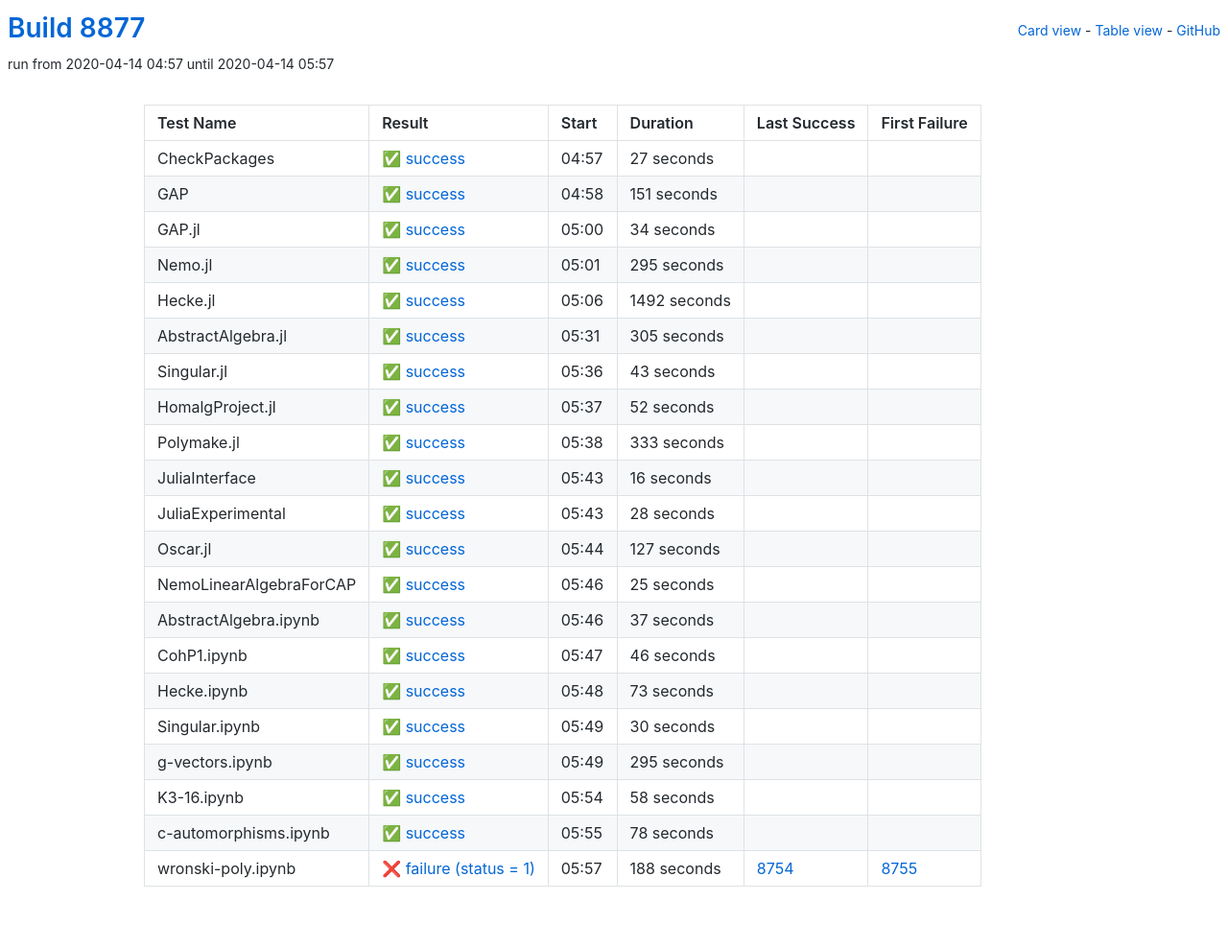
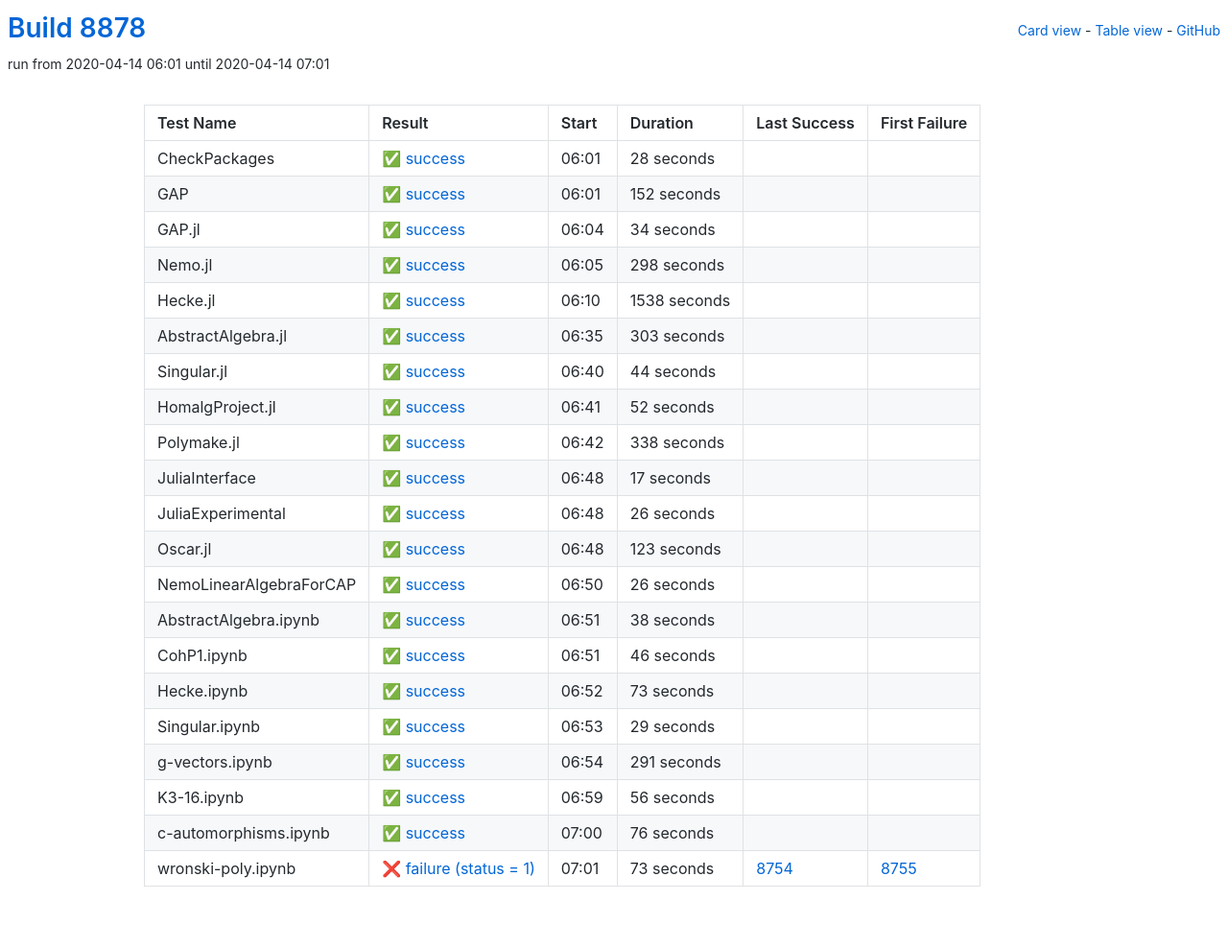
Before and after one commit to oscar-system/oscar-ci-status, a Jekyll site: the page built from table.html, in a window 1280 px wide. Shown: the whole page at 96% size. Built offline with Jekyll 4.4.1, drawn with Linux system fonts in a browser that asks for light colours.

Commit message:
Build 8878

```diff
--- a/_data/ci.yml
+++ b/_data/ci.yml
@@ -1,27 +1,27 @@
-build: 8877
-build_url: https://oscarci.mathematik.uni-kl.de/job/oscar/8877/
+build: 8878
+build_url: https://oscarci.mathematik.uni-kl.de/job/oscar/8878/
 job: oscar
 tests:
-- duration: 27
+- duration: 28
   exitcode: 0
   first_failure: false
   first_failure_url: null
   last_success: false
   last_success_url: null
-  log: https://oscarci.mathematik.uni-kl.de/job/oscar/8877/artifact/logs/build-8877/CheckPackages.log
+  log: https://oscarci.mathematik.uni-kl.de/job/oscar/8878/artifact/logs/build-8878/CheckPackages.log
   name: CheckPackages
-  start: 2020-04-14 04:57
+  start: 2020-04-14 06:01
   status: success
   success: true
-- duration: 151
+- duration: 152
   exitcode: 0
   first_failure: false
   first_failure_url: null
   last_success: false
   last_success_url: null
-  log: https://oscarci.mathematik.uni-kl.de/job/oscar/8877/artifact/logs/build-8877/GAP.log
+  log: https://oscarci.mathematik.uni-kl.de/job/oscar/8878/artifact/logs/build-8878/GAP.log
   name: GAP
-  start: 2020-04-14 04:58
+  start: 2020-04-14 06:01
   status: success
   success: true
 - duration: 34
@@ -30,53 +30,53 @@ tests:
   first_failure_url: null
   last_success: false
   last_success_url: null
-  log: https://oscarci.mathematik.uni-kl.de/job/oscar/8877/artifact/logs/build-8877/GAP.jl.log
+  log: https://oscarci.mathematik.uni-kl.de/job/oscar/8878/artifact/logs/build-8878/GAP.jl.log
   name: GAP.jl
-  start: 2020-04-14 05:00
+  start: 2020-04-14 06:04
   status: success
   success: true
-- duration: 295
+- duration: 298
   exitcode: 0
   first_failure: false
   first_failure_url: null
   last_success: false
   last_success_url: null
-  log: https://oscarci.mathematik.uni-kl.de/job/oscar/8877/artifact/logs/build-8877/Nemo.jl.log
+  log: https://oscarci.mathematik.uni-kl.de/job/oscar/8878/artifact/logs/build-8878/Nemo.jl.log
   name: Nemo.jl
-  start: 2020-04-14 05:01
+  start: 2020-04-14 06:05
   status: success
   success: true
-- duration: 1492
+- duration: 1538
   exitcode: 0
   first_failure: false
   first_failure_url: null
   last_success: false
   last_success_url: null
-  log: https://oscarci.mathematik.uni-kl.de/job/oscar/8877/artifact/logs/build-8877/Hecke.jl.log
+  log: https://oscarci.mathematik.uni-kl.de/job/oscar/8878/artifact/logs/build-8878/Hecke.jl.log
   name: Hecke.jl
-  start: 2020-04-14 05:06
+  start: 2020-04-14 06:10
   status: success
   success: true
-- duration: 305
+- duration: 303
   exitcode: 0
   first_failure: false
   first_failure_url: null
   last_success: false
   last_success_url: null
-  log: https://oscarci.mathematik.uni-kl.de/job/oscar/8877/artifact/logs/build-8877/AbstractAlgebra.jl.log
+  log: https://oscarci.mathematik.uni-kl.de/job/oscar/8878/artifact/logs/build-8878/AbstractAlgebra.jl.log
   name: AbstractAlgebra.jl
-  start: 2020-04-14 05:31
+  start: 2020-04-14 06:35
   status: success
   success: true
-- duration: 43
+- duration: 44
   exitcode: 0
   first_failure: false
   first_failure_url: null
   last_success: false
   last_success_url: null
-  log: https://oscarci.mathematik.uni-kl.de/job/oscar/8877/artifact/logs/build-8877/Singular.jl.log
+  log: https://oscarci.mathematik.uni-kl.de/job/oscar/8878/artifact/logs/build-8878/Singular.jl.log
   name: Singular.jl
-  start: 2020-04-14 05:36
+  start: 2020-04-14 06:40
   status: success
   success: true
 - duration: 52
@@ -85,75 +85,75 @@ tests:
   first_failure_url: null
   last_success: false
   last_success_url: null
-  log: https://oscarci.mathematik.uni-kl.de/job/oscar/8877/artifact/logs/build-8877/HomalgProject.jl.log
+  log: https://oscarci.mathematik.uni-kl.de/job/oscar/8878/artifact/logs/build-8878/HomalgProject.jl.log
   name: HomalgProject.jl
-  start: 2020-04-14 05:37
+  start: 2020-04-14 06:41
   status: success
   success: true
-- duration: 333
+- duration: 338
   exitcode: 0
   first_failure: false
   first_failure_url: null
   last_success: false
   last_success_url: null
-  log: https://oscarci.mathematik.uni-kl.de/job/oscar/8877/artifact/logs/build-8877/Polymake.jl.log
+  log: https://oscarci.mathematik.uni-kl.de/job/oscar/8878/artifact/logs/build-8878/Polymake.jl.log
   name: Polymake.jl
-  start: 2020-04-14 05:38
+  start: 2020-04-14 06:42
   status: success
   success: true
-- duration: 16
+- duration: 17
   exitcode: 0
   first_failure: false
   first_failure_url: null
   last_success: false
   last_success_url: null
-  log: https://oscarci.mathematik.uni-kl.de/job/oscar/8877/artifact/logs/build-8877/JuliaInterface.log
+  log: https://oscarci.mathematik.uni-kl.de/job/oscar/8878/artifact/logs/build-8878/JuliaInterface.log
   name: JuliaInterface
-  start: 2020-04-14 05:43
+  start: 2020-04-14 06:48
   status: success
   success: true
-- duration: 28
+- duration: 26
   exitcode: 0
   first_failure: false
   first_failure_url: null
   last_success: false
   last_success_url: null
-  log: https://oscarci.mathematik.uni-kl.de/job/oscar/8877/artifact/logs/build-8877/JuliaExperimental.log
+  log: https://oscarci.mathematik.uni-kl.de/job/oscar/8878/artifact/logs/build-8878/JuliaExperimental.log
   name: JuliaExperimental
-  start: 2020-04-14 05:43
+  start: 2020-04-14 06:48
   status: success
   success: true
-- duration: 127
+- duration: 123
   exitcode: 0
   first_failure: false
   first_failure_url: null
   last_success: false
   last_success_url: null
-  log: https://oscarci.mathematik.uni-kl.de/job/oscar/8877/artifact/logs/build-8877/Oscar.jl.log
+  log: https://oscarci.mathematik.uni-kl.de/job/oscar/8878/artifact/logs/build-8878/Oscar.jl.log
   name: Oscar.jl
-  start: 2020-04-14 05:44
+  start: 2020-04-14 06:48
   status: success
   success: true
-- duration: 25
+- duration: 26
   exitcode: 0
   first_failure: false
   first_failure_url: null
   last_success: false
   last_success_url: null
-  log: https://oscarci.mathematik.uni-kl.de/job/oscar/8877/artifact/logs/build-8877/NemoLinearAlgebraForCAP.log
+  log: https://oscarci.mathematik.uni-kl.de/job/oscar/8878/artifact/logs/build-8878/NemoLinearAlgebraForCAP.log
   name: NemoLinearAlgebraForCAP
-  start: 2020-04-14 05:46
+  start: 2020-04-14 06:50
   status: success
   success: true
-- duration: 37
+- duration: 38
   exitcode: 0
   first_failure: false
   first_failure_url: null
   last_success: false
   last_success_url: null
-  log: https://oscarci.mathematik.uni-kl.de/job/oscar/8877/artifact/logs/build-8877/AbstractAlgebra.ipynb.log
+  log: https://oscarci.mathematik.uni-kl.de/job/oscar/8878/artifact/logs/build-8878/AbstractAlgebra.ipynb.log
   name: AbstractAlgebra.ipynb
-  start: 2020-04-14 05:46
+  start: 2020-04-14 06:51
   status: success
   success: true
 - duration: 46
@@ -162,9 +162,9 @@ tests:
   first_failure_url: null
   last_success: false
   last_success_url: null
-  log: https://oscarci.mathematik.uni-kl.de/job/oscar/8877/artifact/logs/build-8877/CohP1.ipynb.log
+  log: https://oscarci.mathematik.uni-kl.de/job/oscar/8878/artifact/logs/build-8878/CohP1.ipynb.log
   name: CohP1.ipynb
-  start: 2020-04-14 05:47
+  start: 2020-04-14 06:51
   status: success
   success: true
 - duration: 73
@@ -173,63 +173,63 @@ tests:
   first_failure_url: null
   last_success: false
   last_success_url: null
-  log: https://oscarci.mathematik.uni-kl.de/job/oscar/8877/artifact/logs/build-8877/Hecke.ipynb.log
+  log: https://oscarci.mathematik.uni-kl.de/job/oscar/8878/artifact/logs/build-8878/Hecke.ipynb.log
   name: Hecke.ipynb
-  start: 2020-04-14 05:48
+  start: 2020-04-14 06:52
   status: success
   success: true
-- duration: 30
+- duration: 29
   exitcode: 0
   first_failure: false
   first_failure_url: null
   last_success: false
   last_success_url: null
-  log: https://oscarci.mathematik.uni-kl.de/job/oscar/8877/artifact/logs/build-8877/Singular.ipynb.log
+  log: https://oscarci.mathematik.uni-kl.de/job/oscar/8878/artifact/logs/build-8878/Singular.ipynb.log
   name: Singular.ipynb
-  start: 2020-04-14 05:49
+  start: 2020-04-14 06:53
   status: success
   success: true
-- duration: 295
+- duration: 291
   exitcode: 0
   first_failure: false
   first_failure_url: null
   last_success: false
   last_success_url: null
-  log: https://oscarci.mathematik.uni-kl.de/job/oscar/8877/artifact/logs/build-8877/g-vectors.ipynb.log
+  log: https://oscarci.mathematik.uni-kl.de/job/oscar/8878/artifact/logs/build-8878/g-vectors.ipynb.log
   name: g-vectors.ipynb
-  start: 2020-04-14 05:49
+  start: 2020-04-14 06:54
   status: success
   success: true
-- duration: 58
+- duration: 56
   exitcode: 0
   first_failure: false
   first_failure_url: null
   last_success: false
   last_success_url: null
-  log: https://oscarci.mathematik.uni-kl.de/job/oscar/8877/artifact/logs/build-8877/K3-16.ipynb.log
+  log: https://oscarci.mathematik.uni-kl.de/job/oscar/8878/artifact/logs/build-8878/K3-16.ipynb.log
   name: K3-16.ipynb
-  start: 2020-04-14 05:54
+  start: 2020-04-14 06:59
   status: success
   success: true
-- duration: 78
+- duration: 76
   exitcode: 0
   first_failure: false
   first_failure_url: null
   last_success: false
   last_success_url: null
-  log: https://oscarci.mathematik.uni-kl.de/job/oscar/8877/artifact/logs/build-8877/c-automorphisms.ipynb.log
+  log: https://oscarci.mathematik.uni-kl.de/job/oscar/8878/artifact/logs/build-8878/c-automorphisms.ipynb.log
   name: c-automorphisms.ipynb
-  start: 2020-04-14 05:55
+  start: 2020-04-14 07:00
   status: success
   success: true
-- duration: 188
+- duration: 73
   exitcode: 1
   first_failure: 8755
   first_failure_url: https://oscarci.mathematik.uni-kl.de/job/oscar/8755/
   last_success: 8754
   last_success_url: https://oscarci.mathematik.uni-kl.de/job/oscar/8754/
-  log: https://oscarci.mathematik.uni-kl.de/job/oscar/8877/artifact/logs/build-8877/wronski-poly.ipynb.log
+  log: https://oscarci.mathematik.uni-kl.de/job/oscar/8878/artifact/logs/build-8878/wronski-poly.ipynb.log
   name: wronski-poly.ipynb
-  start: 2020-04-14 05:57
+  start: 2020-04-14 07:01
   status: failure
   success: false
```
Also changed, not shown: README.md.
